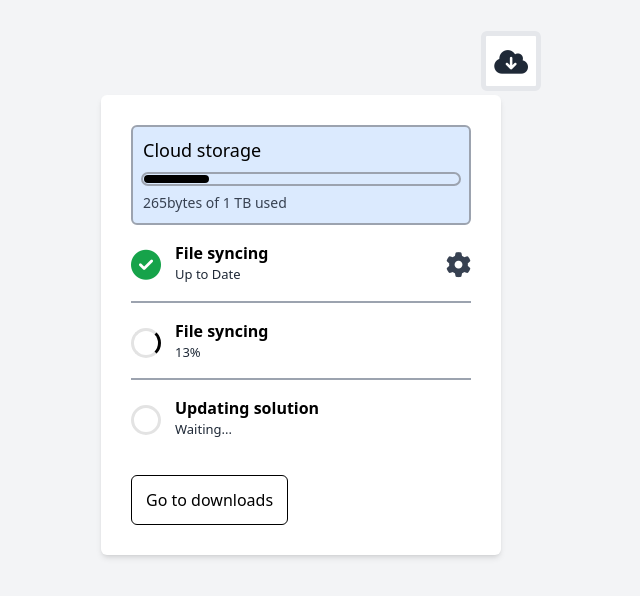
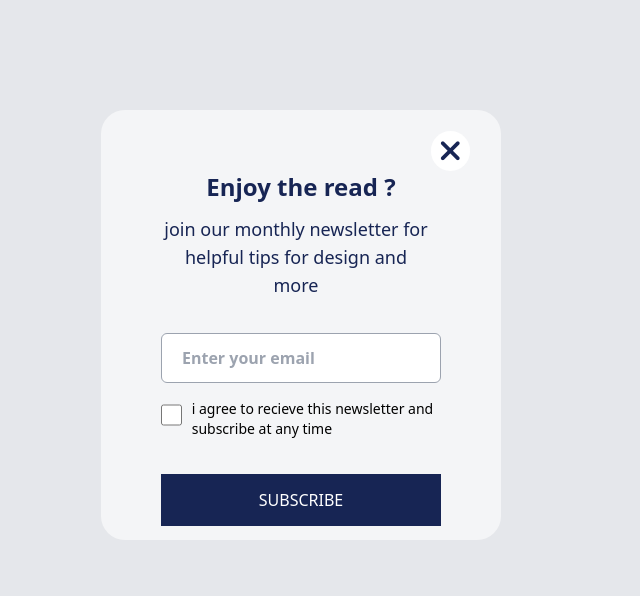
Before and after one commit to Skizziedevs/subscribe-popup, a website: page index.html in a window 1280 px wide. Shown: the whole page, without its empty margins (339-979 px from the left). Drawn offline with nearby package versions, Linux system fonts and the light colour scheme.

Commit message:
first commit

```diff
--- a/index.html
+++ b/index.html
@@ -9,76 +9,27 @@
         integrity="sha512-iecdLmaskl7CVkqkXNQ/ZH/XLlvWZOJyj7Yy7tcenmpD1ypASozpmT/E0iPtmFIB46ZmdtAc9eNBvH0H/ZpiBw=="
         crossorigin="anonymous" referrerpolicy="no-referrer" />
     <script src="https://cdn.tailwindcss.com"></script>
-    <title> Download status</title>
+    <title>Subscribe popup</title>
 </head>
 
-<body class="bg-gray-100">
-       <div class="w-[60px] h-[60px] bg-white text-center rounded-md relative left-[820px] top-[31px] hover:border-blue-300 border-[5px]">
-        <i class="fa-solid fa-cloud-arrow-down text-[27px] text-gray-800 pt-[12px]  content-center"></i>
-       </div>
-   <main class="bg-white w-[400px] h-[460px] mt-[35px] py-[30px] shadow-md rounded-md mx-auto">
-    <div class="bg-blue-100 border-[2px] border-gray-400 w-[340px] mx-auto rounded-md">
-        <h2 class="pl-[10px] pt-[10px] text-[18px]">Cloud storage</h2>
-        <div class="h-[14px] mt-[8px] border-[2px] w-[320px] mx-auto border-gray-400 rounded-full">
-         <div class="h-[8px] mt-[1px] ml-[1px] bg-black w-[65px] rounded-full"> </div>
+<body class="bg-gray-200">
+      <main class="w-[400px] h-[430px] mt-[110px] rounded-[1.5rem] bg-white bg-opacity-[0.6] mx-auto ">
+        <div class="w-[70%] mx-auto opacity-[1] pt-[21px]">
+
+            <i class="fa-solid fa-xmark text-blue-950 text-[30px] relative left-[270px] p-[5px] px-[8px] rounded-full bg-white" ></i>
+            <h2 class="text-center text-2xl text-blue-950 font-[600]">Enjoy the read ?</h2>
+            <p class="text-center text-lg w-[270px] text-blue-950 pt-[12px] pb-[25px]">join our monthly newsletter for helpful tips for design and more</p>
+            <input type="text" placeholder="Enter your email" class="w-full pl-[20px] mt-[9px] font-[600] h-[50px] border-gray-400 border-[1px] rounded-md">
+            <div class="flex pt-[16px]">
+                <input type="checkbox" class="h-[32px] w-[32px]" name="" id="" >
+                <p class="text-sm pl-[10px]">i agree to recieve this newsletter and subscribe at any time</p>
+            </div>
+            <button class="bg-blue-950 mt-[35px] w-full text-white h-[52px] mx-auto ">SUBSCRIBE</button>
         </div>
-        <p class="pl-[10px] pt-[6px] pb-[10px] text-gray-700 text-[14px]">265bytes of 1 TB used</p>
-    </div>
-    <div class="flex w-[340px] py-[16px] border-b-[2px] border-gray-400 mx-auto justify-between">
-        <div class="flex">
-        <i class="fa-solid fa-circle-check text-green-600 text-[30px] pt-[9px] pr-[14px]"></i>
-        <span >
-            <h2 class="font-bold">File syncing</h2>
-            <p class="text-[13px] text-gray-800">Up to Date</p>
-        </span>
-        </div>
-        <i class="fa-solid fa-gear  text-gray-700 text-[25px] pt-[11px]"></i>
-    </div>
-    <div class="flex w-[340px] py-[16px] border-b-[2px] border-gray-400 mx-auto justify-between">
-        <div class="flex">
-        <div class="loader  mt-[9px] mr-[14px] animate-spin "></div>
-        <span >
-            <h2 class="font-bold">File syncing</h2>
-            <p class="text-[13px] text-gray-800">13%</p>
-        </span>
-        </div>
-
-    </div>
-    <div class="flex w-[340px] py-[16px] mx-auto justify-between">
-        <div class="flex">
-            <div class="loader2  mt-[9px] mr-[14px]  "></div>
-        <span >
-            <h2 class="font-bold">Updating solution</h2>
-            <p class="text-[13px] text-gray-800">Waiting...</p>
-        </span>
-        </div>
-
-    </div>
-    <button class="border-[1px] border-black py-[12px] rounded-md ml-[30px] px-[14px] mt-[19px]">
-        Go to downloads
-    </button>
-   </main>
-
-
+      </main>
 </body>
 
 <style>
-    .loader{
-        height: 30px;
-        width: 30px;
-        border: 3px solid #e3e3e3;
-        border-radius: 50%;
-        border-right-color: black;
-
-    }
-
-    .loader2{
-        height: 30px;
-        width: 30px;
-        border: 3px solid #e3e3e3;
-        border-radius: 50%;
-
-    }
 
 </style>
 </html>
```
